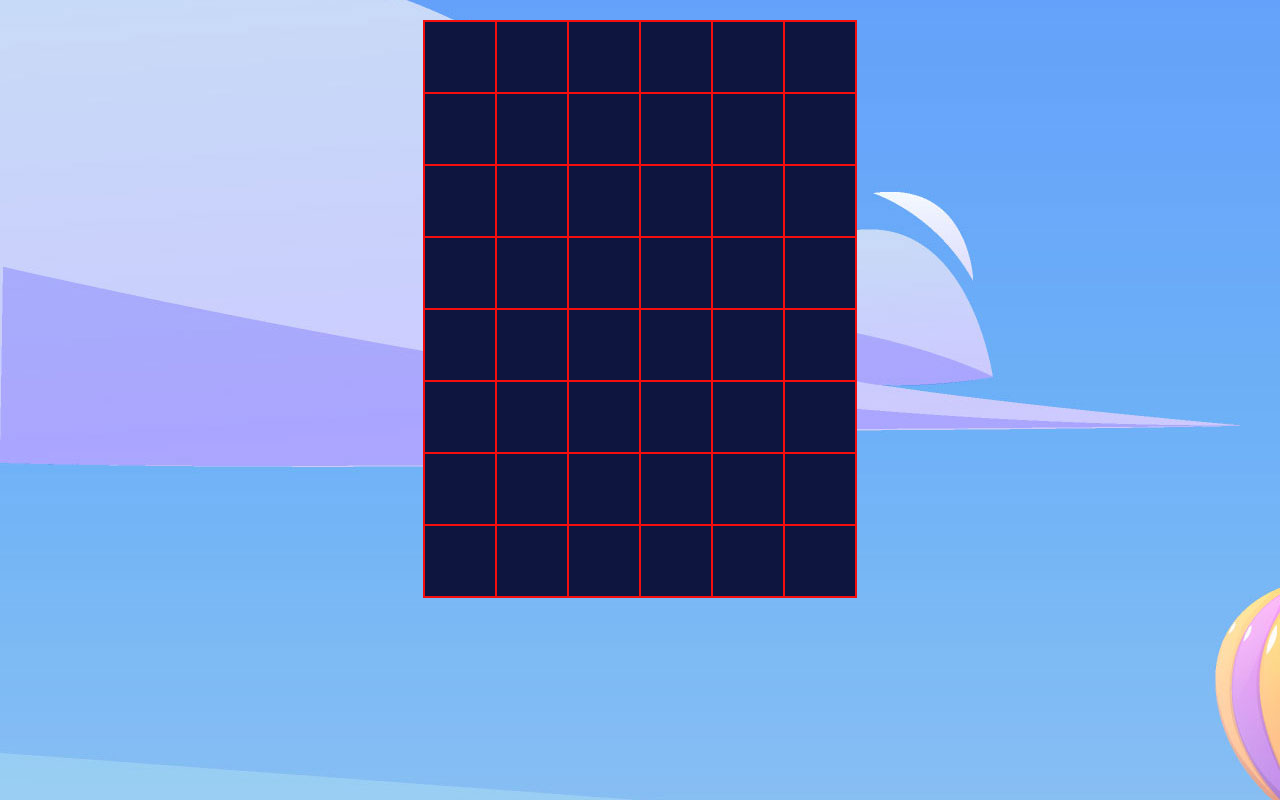
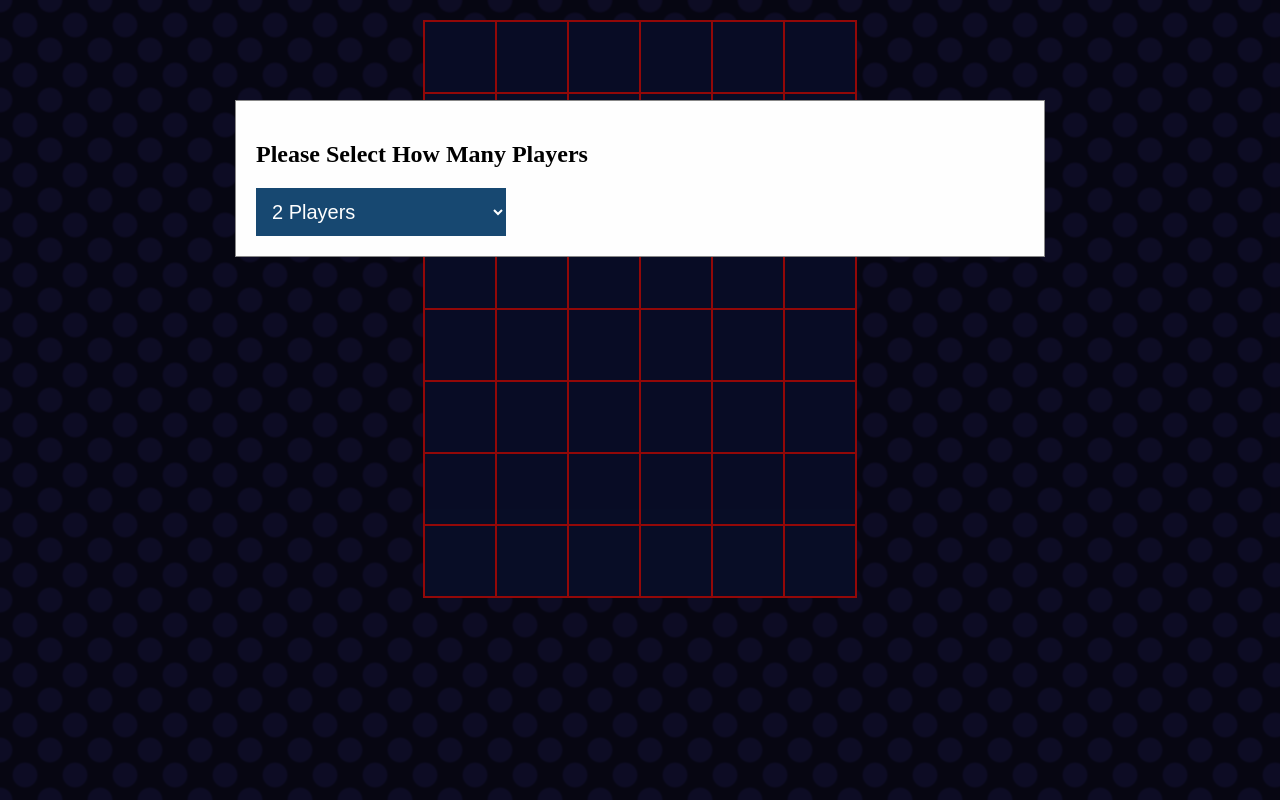
Before and after one commit to chaitanyax/chain-reaction-plus, a website built with webpack: page index.html in a window 1280 px wide. Built offline with nearby package versions, Linux system fonts and the light colour scheme.

Commit message:
Alert Modal Added - Inprogress

```diff
--- a/index.html
+++ b/index.html
@@ -7,8 +7,8 @@
 </head>
 
 <body class="wrapper">
-	<div class="chain-container">
-	</div>
+	<div class="chain-container"></div>
+	<div class="modal-container"></div>
 </body>
 
 </html>
--- a/src/features/Models/game-state.js
+++ b/src/features/Models/game-state.js
@@ -8,6 +8,8 @@ export default class GameState {
         this.color = playerColors[turn];
         this.gridArray = gridArray;
         this.userInputs = 0;
+        this.savedNoPlayers = noPlayer;
+        this.savedTurn = turn;
     }
     getPlayerWinLoseStatus(element) {
         let updatedUserColor = [];
@@ -32,13 +34,13 @@ export default class GameState {
         this.noPlayers = Object.keys(newPlayers).length;
         if(this.noPlayers === 1) {
             // TO DO: Below Logic is for resetting the state need to move
-            alert('You Won');
-            this.turn = 1;
+            alert(`${JSON.stringify(newPlayers)} Won`);
+            this.turn = this.savedTurn;
             playerColors = PLAYER_COLOR;
-            this.color = COLORS.none;
-            this.noPlayers = 3;
+            this.noPlayers = this.savedNoPlayers;
+            this.color = playerColors[this.turn];
             this.gridArray = createGameState(SMALL_GRID.name);
-            createGrid(element, this);
+            //createGrid(element, this);
         } else {
             playerColors = newPlayers;
             this.updateTurn(false);
--- /dev/null
+++ b/src/features/alert-modal/alert-modal.js
@@ -0,0 +1,36 @@
+import $ from 'jquery';
+
+export const alertModal = (title, playerSelection, closeButton) => {
+    let modal = $(`<div id="chainModal" class="chain-modal">
+                    <div class="modal-content"></div>
+                </div>`);
+    if (closeButton) {
+        let button = $(`<span class="close">&times;</span>`);
+        button.on('click', () => {
+            $('.modal-container').empty();
+        });
+        modal.find('.modal-content').append(button);
+    }
+    if (title) {
+        let customTitle = `<div class="title">
+                                <h2>${title}</h2>
+                            </div>`;
+        modal.find('.modal-content').append(customTitle);
+    }
+
+    if (playerSelection) {
+        let playerSelect = $(`<div class="chain-select">
+                                <select name="playerCount" id="playerCount">
+                                    <option value="2">2 Players</option>
+                                    <option value="3">3 Players</option>
+                                </select>
+                            </div>`);
+        playerSelect.find('#playerCount').on('change', function () {
+            $('.modal-container').attr('data-players', this.value);
+            $('.modal-container').empty();
+        });
+        modal.find('.modal-content').append(playerSelect);
+    }
+
+    $('.modal-container').append(modal);
+}
--- /dev/null
+++ b/src/features/alert-modal/alert-modal.scss
@@ -0,0 +1,47 @@
+.chain-modal {
+    position: fixed;
+    z-index: 1;
+    padding-top: 100px;
+    left: 0;
+    top: 0;
+    width: 100%;
+    height: 100%;
+    overflow: auto;
+    background-color: rgb(0, 0, 0);
+    background-color: rgba(0, 0, 0, 0.4);
+
+    .modal-content {
+        background-color: #fefefe;
+        margin: auto;
+        padding: 20px;
+        border: 1px solid #888;
+        width: 60%;
+    }
+
+    .close {
+        color: #aaaaaa;
+        float: right;
+        font-size: 28px;
+        font-weight: bold;
+    }
+
+    .close:hover,
+    .close:focus {
+        color: #000;
+        text-decoration: none;
+        cursor: pointer;
+    }
+
+    .chain-select select {
+        background-color: #174871;
+        color: white;
+        padding: 12px;
+        width: 250px;
+        border: none;
+        font-size: 20px;
+        chain-select-shadow: 0 5px 25px rgba(0, 0, 0, 0.2);
+        -webkit-appearance: button;
+        appearance: button;
+        outline: none;
+    }
+}
--- a/src/features/chain-grid/chain-grid.js
+++ b/src/features/chain-grid/chain-grid.js
@@ -68,7 +68,6 @@ export const updateTurnColor = (color, element) => {
 }
 
 export const bombardCell = (gameState, activeCell, element, cellyx) => {
-    console.log(activeCell);
     let fourSetsOfCordinates = getAdjacentCordinates(activeCell);
     let afterReactionActive = [];
     fourSetsOfCordinates.forEach((item) => {
@@ -88,9 +87,6 @@ export const bombardCell = (gameState, activeCell, element, cellyx) => {
     });
     afterReactionActive.forEach((reactionCell) => {
         bombardCell(gameState, reactionCell, element, `${reactionCell.y}-${reactionCell.x}`);
-        // setTimeout(() => {
-        //     bombardCell(gameState, reactionCell, element, `${reactionCell.y}-${reactionCell.x}`);
-        // }, 2000);
     });
 }
 
--- a/src/game-entry.js
+++ b/src/game-entry.js
@@ -2,9 +2,12 @@ import $ from 'jquery';
 import  { createGrid, createGameState } from './features/chain-grid/chain-grid';
 import GameState from './features/models/game-state';
 import { SMALL_GRID } from './constants';
+import { alertModal } from './features/alert-modal/alert-modal';
 
+alertModal('Please Select How Many Players', true, false);
+const noPlayersFromModal = $('.modal-container').attr('data-players');
 const initialState = 1;
-const noPlayers = 3;
+const noPlayers = noPlayersFromModal ? noPlayersFromModal : 3;
 
 const gameState = new GameState(initialState, noPlayers, createGameState(SMALL_GRID.name));
 createGrid($('.chain-container'), gameState);
--- a/src/main.scss
+++ b/src/main.scss
@@ -1,8 +1,9 @@
 @import './variables.scss';
 @import './features/chain-grid/chain-grid.scss';
+@import './features/alert-modal/alert-modal.scss';
 
 body {
-    background-image: url(./assets/images/2205.jpg);
+    background-image: url(./assets/images/bg.png);
     // background-position: center;
     // background-repeat: no-repeat;
     // background-size: cover;
```
